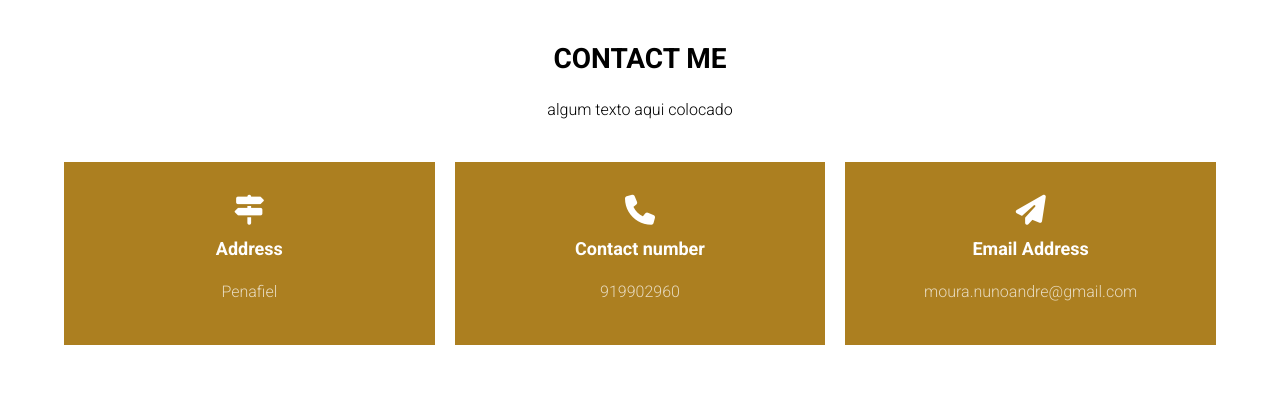
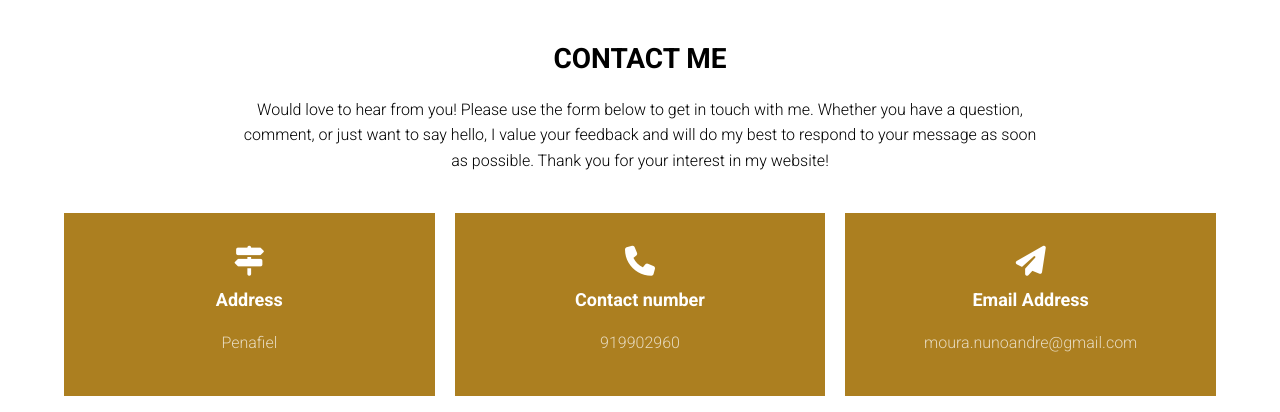
Before and after one commit to NAMoura/NAMoura.github.io, a plain HTML site: page NAMoura_portfolio/contact.html in a window 1280 px wide. Shown: the part 819-1231 px from the top of the page. Drawn offline with Linux system fonts and the light colour scheme.

Commit message:
Update contact.html

```diff
--- a/NAMoura_portfolio/contact.html
+++ b/NAMoura_portfolio/contact.html
@@ -79,7 +79,10 @@
         <div class="container">
             <div class="contact-top">
                 <h3>CONTACT ME</h3>
-                <p>algum texto aqui colocado</p>
+                <p> Would love to hear from you! Please use the form below to get in touch with me.
+                    Whether you have a question, comment, or just want to say hello, I value your
+                    feedback and will do my best to respond to your message as soon as possible.
+                    Thank you for your interest in my website!</p>
             </div>
 
             <div class="contact-middle">
```
